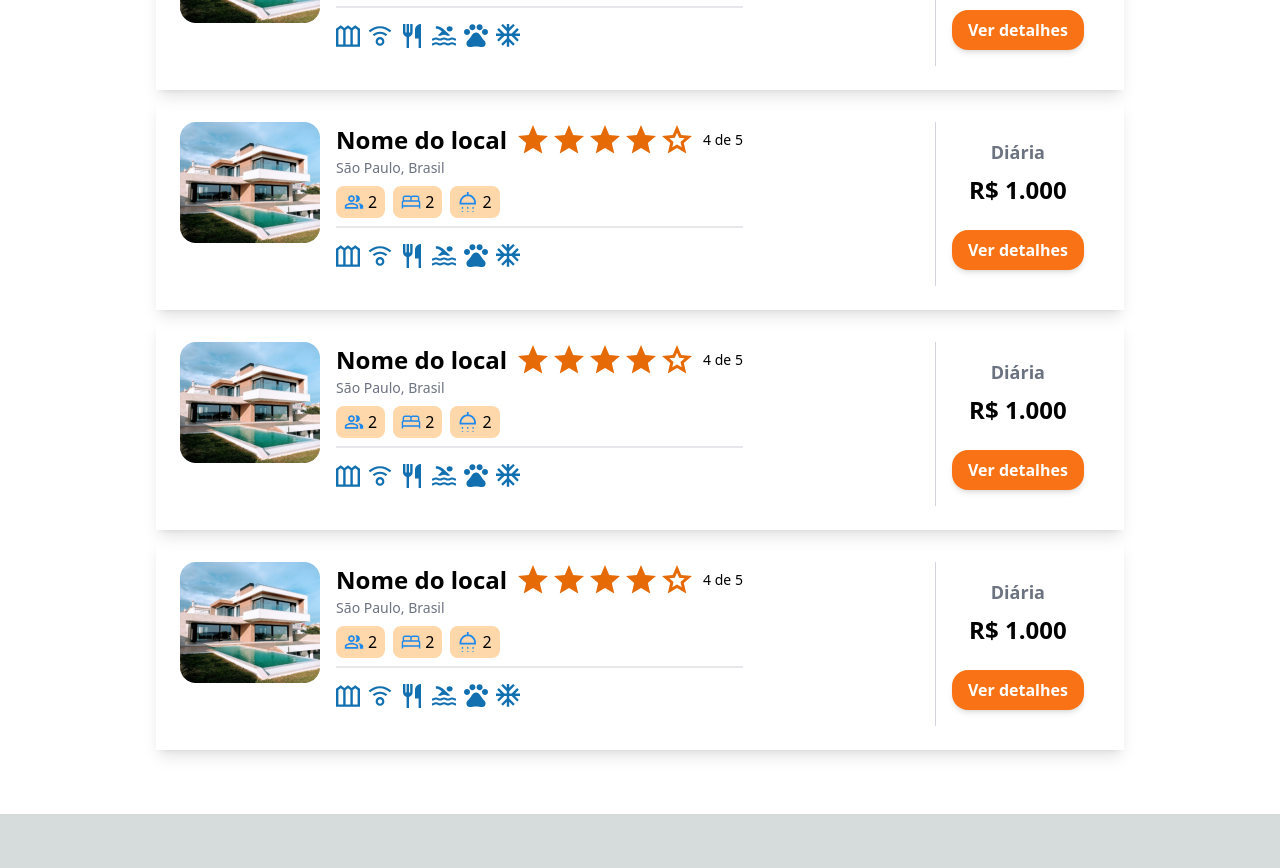
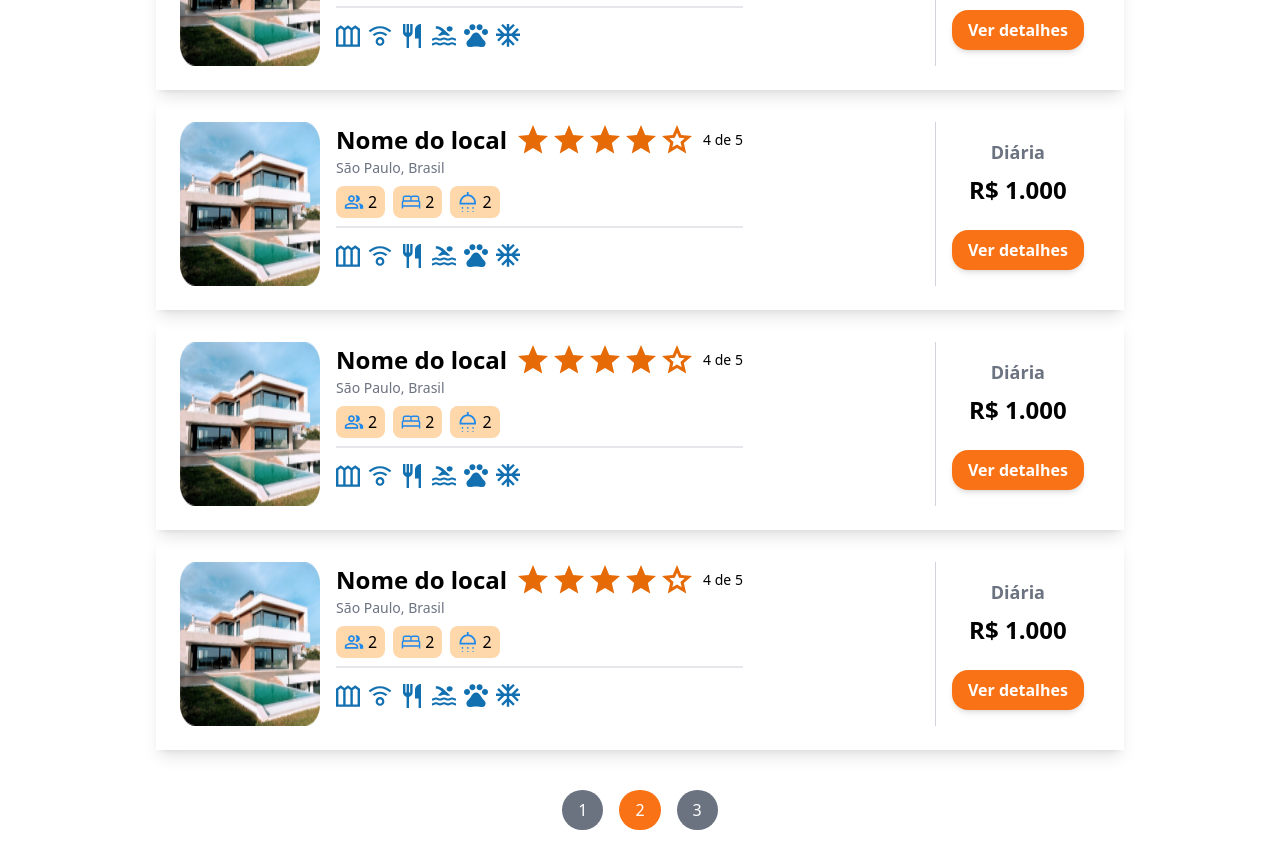
Before and after one commit to ADS2024-2-LocaEspaco/LocacaoEspacoFE, a Next.js app: page /pesquisa in a window 1280 px wide. Shown: the part 460-1328 px from the top of the page. Before the commit the page ends 1274 px from the top, so only its background shows below. Built offline with nearby package versions, Linux system fonts and the light colour scheme.

Commit message:
Add button

```diff
--- a/src/pages/pesquisa/components/itemComponent.tsx
+++ b/src/pages/pesquisa/components/itemComponent.tsx
@@ -3,9 +3,7 @@ import RatingComponent from "./RatingComponent";
 export default function ItemComponent() {
     return (
         <div className="flex flex-col lg:flex-row gap-4 p-4 shadow-lg lg:p-6">
-        <div className="flex-shrink-0">
             <Image src="/img/house.png" alt="" width={180} height={180} className="w-full lg:w-auto" />
-        </div>
 
             <div className="flex flex-col flex-grow mr-0 lg:mr-44 text-sm lg:text-base">
                 <div className="flex items-center gap-2">
--- a/src/pages/pesquisa/index.tsx
+++ b/src/pages/pesquisa/index.tsx
@@ -307,6 +307,19 @@
                         <ItemComponent />
                         <ItemComponent />
 
+                        <div className="flex gap-4 mt-8">
+                            <button className="bg-gray-500 text-white rounded-full px-4 py-2">
+                                1
+                            </button>
+
+                            <button className="bg-orange-500 text-white rounded-full px-4 py-2">
+                                2
+                            </button>
+
+                            <button className="bg-gray-500 text-white rounded-full px-4 py-2">
+                                3
+                            </button>
+                        </div>
 
                     </div>
                 </div>
```
Lines whose indentation alone changed are shown as unchanged.
